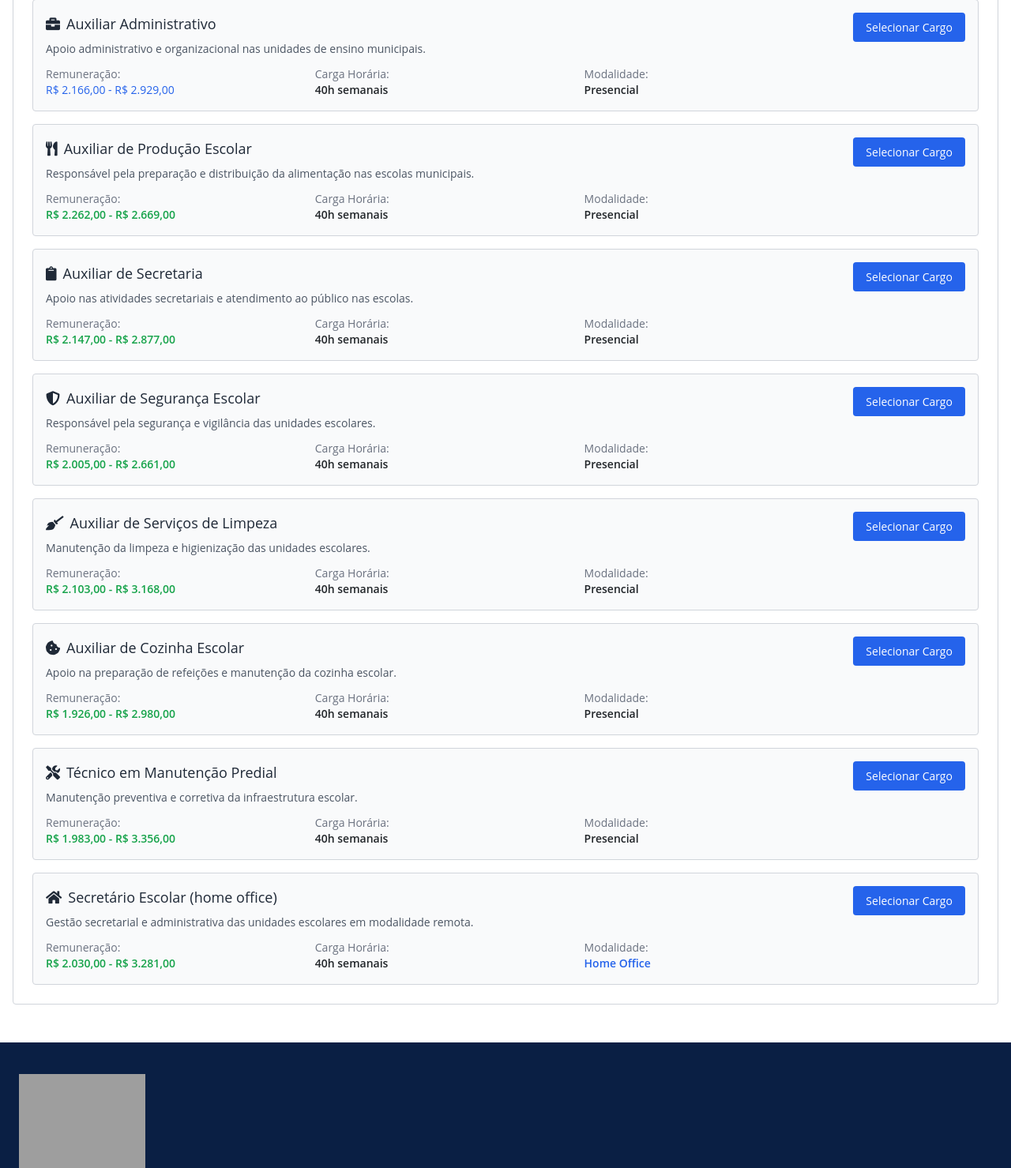
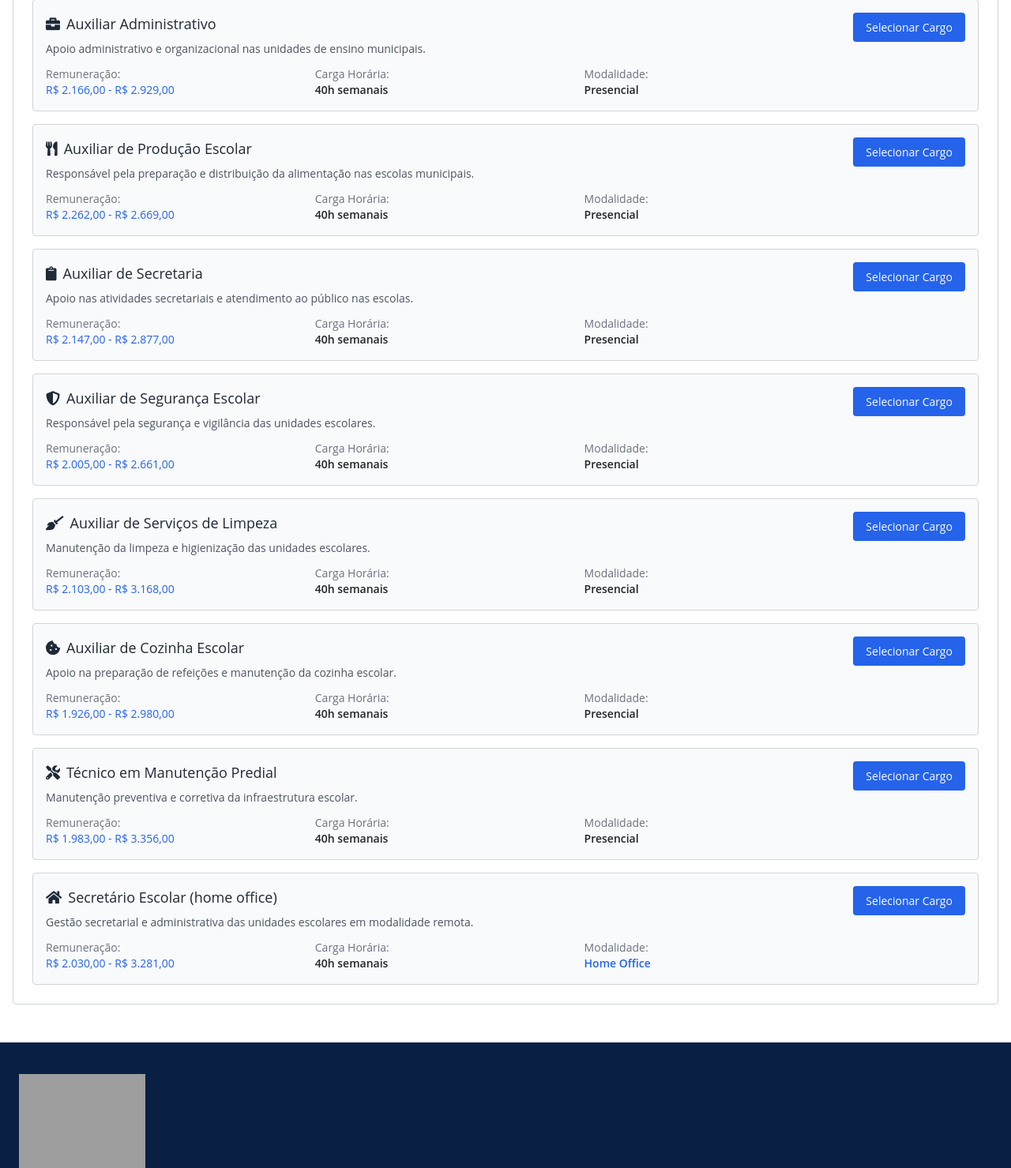
Before and after one commit to NuxeTor/GovAGTE04, a Flask app: template templates/resultados_busca.html in a window 1280 px wide. Shown: the part 742-2221 px from the top of the page at 79% size. Run offline with Flask 3, Linux system fonts and the light colour scheme; the template is opened without the code that fills it: most values are stand-ins (such as "Sample title", 1, 10 or a date in 2020); some libraries are stand-ins or nearby versions; some web fonts are replaced; grey boxes are pictures that could not be loaded.

Commit message:
Improve the appearance of job postings to align with government standards
Modify CSS classes in resultados_busca.html to use blue and medium font weight instead of green and semibold.

Replit-Commit-Author: Agent
Replit-Commit-Session-Id: a9d794d5-f99f-455b-a974-ea6087cda035
Replit-Commit-Screenshot-Url: https://storage.googleapis.com/screenshot-production-us-central1/7c76807b-2b7b-4aba-8b85-021e6568ea74/0b310136-dc8c-407c-ae30-37cf17719d80.jpg

```diff
--- a/templates/resultados_busca.html
+++ b/templates/resultados_busca.html
@@ -119,7 +119,7 @@
                             <div class="grid md:grid-cols-3 gap-4 text-sm">
                                 <div>
                                     <span class="text-gray-500">Remuneração:</span>
-                                    <p class="font-semibold text-green-600" id="salario-auxiliar-producao">R$ 2.287,89 - R$ 3.156,47</p>
+                                    <p class="font-medium text-blue-600" id="salario-auxiliar-producao">R$ 2.287,89 - R$ 3.156,47</p>
                                 </div>
                                 <div>
                                     <span class="text-gray-500">Carga Horária:</span>
@@ -148,7 +148,7 @@
                             <div class="grid md:grid-cols-3 gap-4 text-sm">
                                 <div>
                                     <span class="text-gray-500">Remuneração:</span>
-                                    <p class="font-semibold text-green-600" id="salario-auxiliar-secretaria">R$ 1.987,65 - R$ 2.743,28</p>
+                                    <p class="font-medium text-blue-600" id="salario-auxiliar-secretaria">R$ 1.987,65 - R$ 2.743,28</p>
                                 </div>
                                 <div>
                                     <span class="text-gray-500">Carga Horária:</span>
@@ -177,7 +177,7 @@
                             <div class="grid md:grid-cols-3 gap-4 text-sm">
                                 <div>
                                     <span class="text-gray-500">Remuneração:</span>
-                                    <p class="font-semibold text-green-600" id="salario-auxiliar-seguranca">R$ 2.456,33 - R$ 3.398,76</p>
+                                    <p class="font-medium text-blue-600" id="salario-auxiliar-seguranca">R$ 2.456,33 - R$ 3.398,76</p>
                                 </div>
                                 <div>
                                     <span class="text-gray-500">Carga Horária:</span>
@@ -206,7 +206,7 @@
                             <div class="grid md:grid-cols-3 gap-4 text-sm">
                                 <div>
                                     <span class="text-gray-500">Remuneração:</span>
-                                    <p class="font-semibold text-green-600" id="salario-auxiliar-limpeza">R$ 1.821,45 - R$ 2.524,89</p>
+                                    <p class="font-medium text-blue-600" id="salario-auxiliar-limpeza">R$ 1.821,45 - R$ 2.524,89</p>
                                 </div>
                                 <div>
                                     <span class="text-gray-500">Carga Horária:</span>
@@ -235,7 +235,7 @@
                             <div class="grid md:grid-cols-3 gap-4 text-sm">
                                 <div>
                                     <span class="text-gray-500">Remuneração:</span>
-                                    <p class="font-semibold text-green-600" id="salario-auxiliar-cozinha">R$ 2.025,67 - R$ 2.802,33</p>
+                                    <p class="font-medium text-blue-600" id="salario-auxiliar-cozinha">R$ 2.025,67 - R$ 2.802,33</p>
                                 </div>
                                 <div>
                                     <span class="text-gray-500">Carga Horária:</span>
@@ -264,7 +264,7 @@
                             <div class="grid md:grid-cols-3 gap-4 text-sm">
                                 <div>
                                     <span class="text-gray-500">Remuneração:</span>
-                                    <p class="font-semibold text-green-600" id="salario-tecnico-manutencao">R$ 2.789,23 - R$ 3.856,44</p>
+                                    <p class="font-medium text-blue-600" id="salario-tecnico-manutencao">R$ 2.789,23 - R$ 3.856,44</p>
                                 </div>
                                 <div>
                                     <span class="text-gray-500">Carga Horária:</span>
@@ -293,7 +293,7 @@
                             <div class="grid md:grid-cols-3 gap-4 text-sm">
                                 <div>
                                     <span class="text-gray-500">Remuneração:</span>
-                                    <p class="font-semibold text-green-600" id="salario-secretario-escolar">R$ 2.654,78 - R$ 3.670,89</p>
+                                    <p class="font-medium text-blue-600" id="salario-secretario-escolar">R$ 2.654,78 - R$ 3.670,89</p>
                                 </div>
                                 <div>
                                     <span class="text-gray-500">Carga Horária:</span>
```
